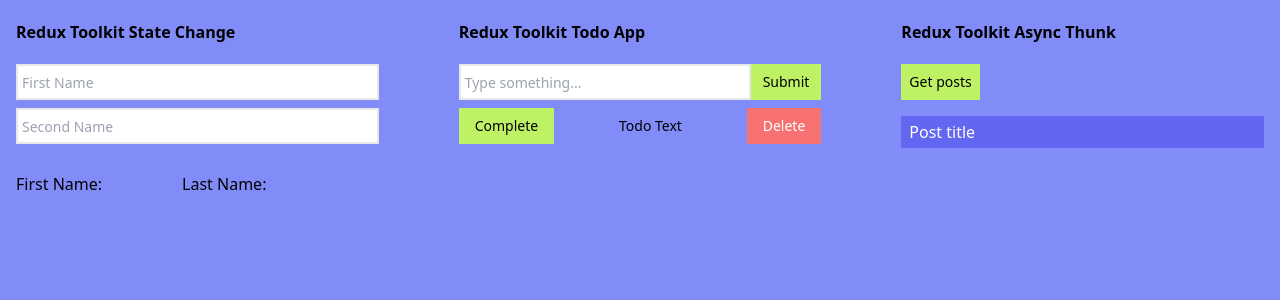
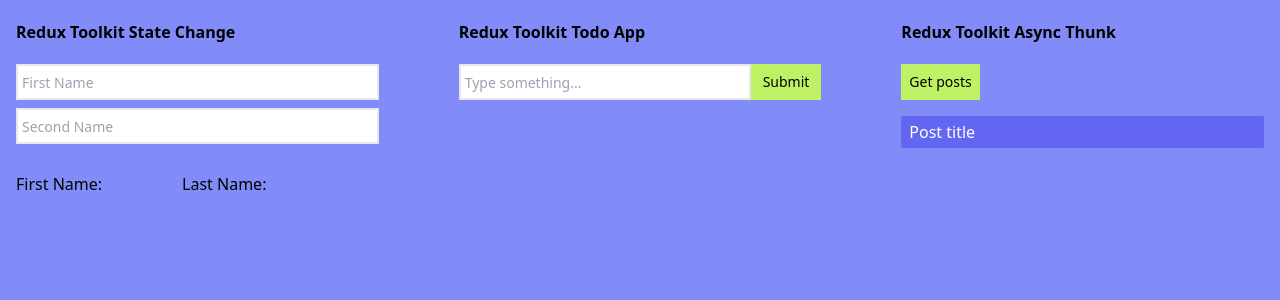
Before and after one commit to Aleksei-89ST/redux-toolkit-ui, a React (Create React App) app: page / in a window 1280 px wide. Shown: the top 300 px of the page. Built offline with nearby package versions, Linux system fonts and the light colour scheme.

Commit message:
вывел компонент todo

```diff
--- a/src/App.js
+++ b/src/App.js
@@ -1,31 +1,35 @@
-import React from 'react'
-import Form from './components/Form'
-import TodoItem from './components/TodoItem'
-import User from './components/User'
-import Posts from './components/Posts'
+import React from "react";
+import Form from "./components/Form";
+import TodoItem from "./components/TodoItem";
+import User from "./components/User";
+import Posts from "./components/Posts";
+import { useSelector } from "react-redux";
 
 function App() {
+  const todos = useSelector((state) => state.todo.todos);
   return (
-        <div className='min-h-screen h-full w-screen bg-indigo-400'>
-            <div className='container mx-auto px-4'>
-                <header className='flex gap-20 '>
-                    <div className='w-1/3'>
-                        <h1 className='font-bold my-5'>Redux Toolkit State Change</h1>
+    <div className="min-h-screen h-full w-screen bg-indigo-400">
+      <div className="container mx-auto px-4">
+        <header className="flex gap-20 ">
+          <div className="w-1/3">
+            <h1 className="font-bold my-5">Redux Toolkit State Change</h1>
             <User />
           </div>
-                    <div className='w-1/3'>
-                        <h1 className='font-bold my-5'>Redux Toolkit Todo App</h1>
+          <div className="w-1/3">
+            <h1 className="font-bold my-5">Redux Toolkit Todo App</h1>
             <Form />
-                        <TodoItem />
+            {todos?.map((todo) => {
+              <TodoItem key={todo.id} todo={todo} />;
+            })}
           </div>
-                    <div className='w-1/3'>
-                        <h1 className='font-bold my-5'>Redux Toolkit Async Thunk</h1>
+          <div className="w-1/3">
+            <h1 className="font-bold my-5">Redux Toolkit Async Thunk</h1>
             <Posts />
           </div>
         </header>
       </div>
     </div>
-    )
+  );
 }
 
-export default App
+export default App;
--- a/src/components/TodoItem.js
+++ b/src/components/TodoItem.js
@@ -1,13 +1,12 @@
 import React from 'react'
 
-const TodoItem = () => {
-    const completed = false
+const TodoItem = ({todo}) => {
     return (
         <div className='flex justify-between items-center my-2'>
             <div className='text-sm px-4 py-2 cursor-pointer bg-lime-300 hover:bg-lime-400'>
                 Complete
             </div>
-            <div className={`text-sm ${completed ? 'line-through font-medium text-lime-400' : ''}`}>
+            <div className={`text-sm ${todo.completed ? 'line-through font-medium text-lime-400' : ''}`}>
                 Todo Text
             </div>
             <div className='text-sm px-4 py-2 flex bg-red-400 hover:bg-red-500 transition-all text-white cursor-pointer'>
```
Lines whose indentation alone changed are shown as unchanged.
